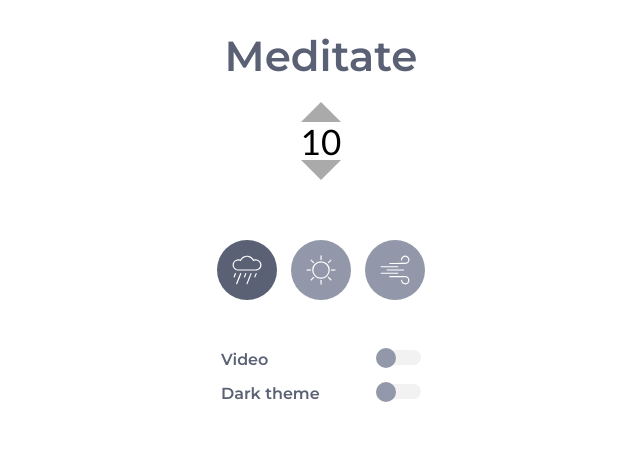
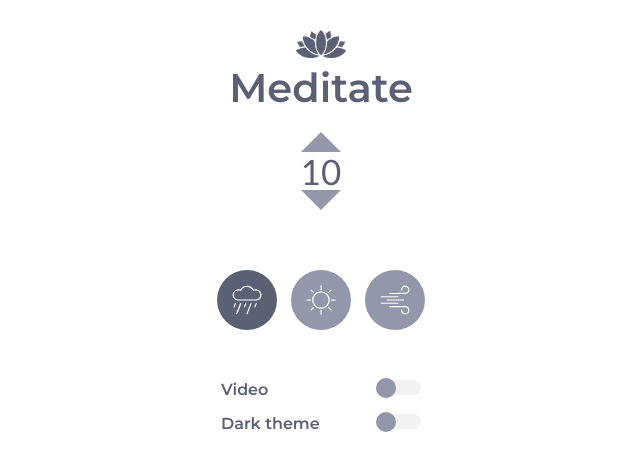
Before and after one commit to NunoGaioPereira/meditation-timer, a PHP site: page / in a window 1280 px wide. Shown: the top 450 px of the page, without its empty margins (319-959 px from the left). Run offline with PHP 8.4, Linux system fonts and the light colour scheme.

Commit message:
feat: add logo

```diff
--- a/css/meditation.css
+++ b/css/meditation.css
@@ -35,9 +35,9 @@ input[type="number"] {
 }
 
 h3 {
-    font-size: 42px;
+    font-size: 40px;
     text-align: center;
-    margin: 30px 0;
+    margin: 0 0 30px;
     color: var(--light-contrast);
 }
 
@@ -50,6 +50,12 @@ h3 {
 .app.open {
     visibility: hidden;
     opacity: 0;
+}
+
+.logo {
+    margin: 30px auto 5px;
+    width: 50px;
+    display: block;
 }
 
 .time-picker {
@@ -70,9 +76,9 @@ h3 {
     flex-direction: row;
 }
 
-.time-picker .hour .hr,
 .time-picker .minute .min {
     background: none;
+    color: var(--light-contrast);
     font-size: 35px;
     appearance: none;
     border: none;
@@ -98,20 +104,18 @@ h3 {
 
 .time-picker .minute .min-up {
     top: -10px;
-    border-bottom: 20px solid #aaa;
+    border-bottom: 20px solid var(--dark-contrast);
 }
 
 .time-picker .minute .min-down {
     bottom: -10px;
-    border-top: 20px solid #aaa;
+    border-top: 20px solid var(--dark-contrast);
 }
 
-.time-picker .hour .hr-up:hover,
-.time-picker .hour .hr-down:hover,
 .time-picker .minute .min-up:hover,
 .time-picker .minute .min-down:hover {
-    border-bottom-color: #53565a;
-    border-top-color: #53565a;
+    border-bottom-color: var(--light-contrast);
+    border-top-color: var(--light-contrast);
 }
 
 .sound-picker {
--- a/index.php
+++ b/index.php
@@ -10,6 +10,7 @@
 </head>
 <body class="light">
     <div class="app">
+        <img class="logo" src="./includes/imgs/logo.png">
         <h3>Meditate</h3>
         <div class="time-picker" data-time="00:10">
             <!-- <div class="hour">
```
Also changed, not shown: includes/imgs/logo.png (added).
